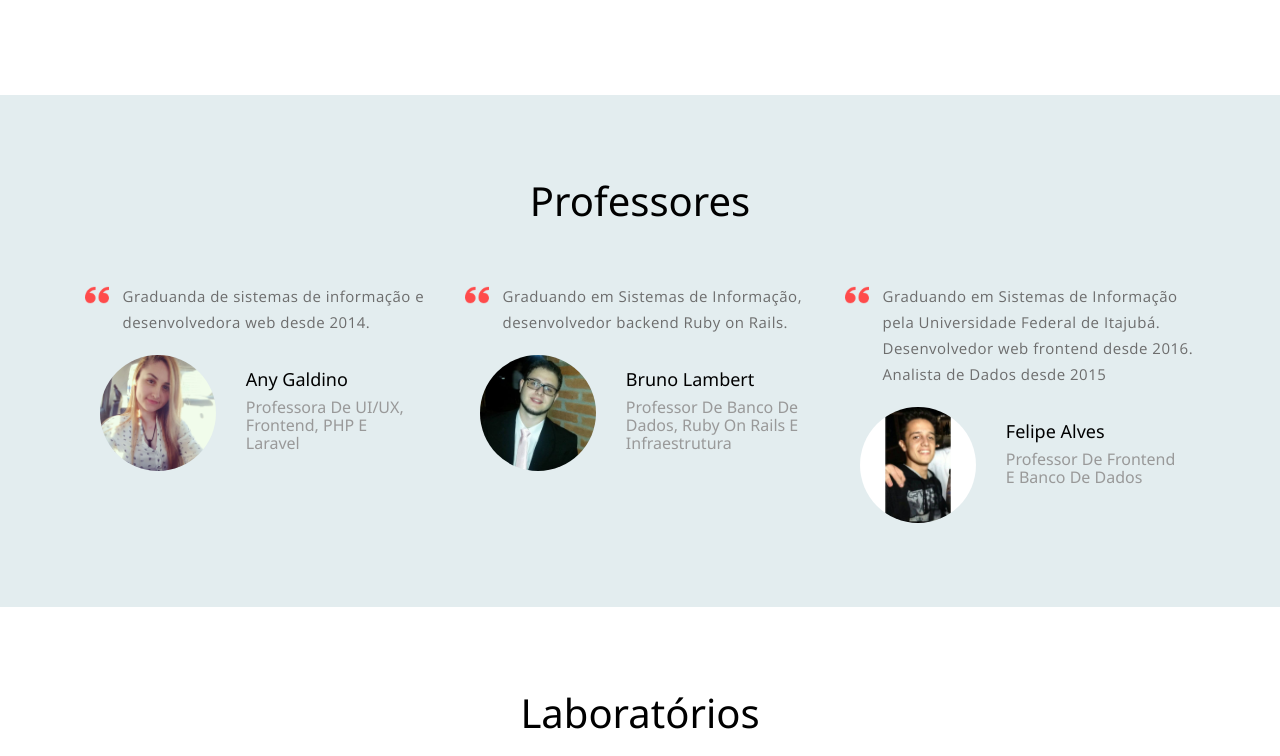
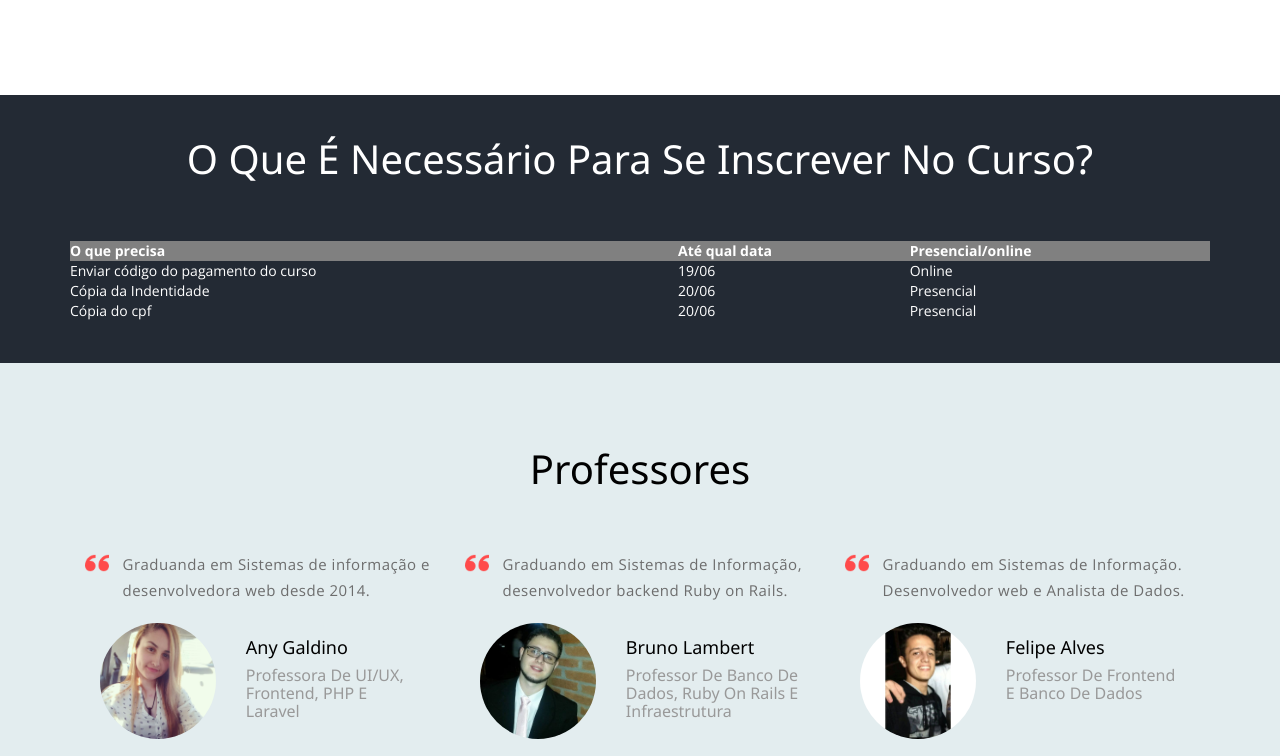
Before and after one commit to anykarolyne/IHC-dev-web-curso, a plain HTML site: page index.html in a window 1280 px wide. Shown: the part 1324-2080 px from the top of the page. Drawn offline with nearby package versions, Linux system fonts and the light colour scheme; some packages are replaced by stand-ins of ours.

Commit message:
Inserção de tabela

```diff
--- a/index.html
+++ b/index.html
@@ -197,6 +197,38 @@ Smartphone Compatible web template, free webdesigns for Nokia, Samsung, LG, Sony
 </section>
 <!-- //publivo alvo -->
 
+<!-- publivo alvo -->
+<section id="duvidas">
+	<div class="contact">
+		<h3 class="heading">O que é necessário para se inscrever no curso?</h3>
+		<div class="container">
+				<table style="width:100%; color:white;">
+				  <tr style="background-color:gray;">
+				    <th>O que precisa</th>
+				    <th>Até qual data</th>
+						<th>Presencial/online</th>
+				  </tr>
+					<tr>
+						<td>Enviar código do pagamento do curso</td>
+				    <td>19/06</td>
+				    <td>Online</td>
+					</tr>
+				  <tr>
+				    <td>Cópia da Indentidade</td>
+				    <td>20/06</td>
+				    <td>Presencial</td>
+				  </tr>
+	 				 <tr>
+	 					 <td>Cópia do cpf</td>
+	 					 <td>20/06</td>
+	 					 <td>Presencial</td>
+	 				 </tr>
+				</table>
+		</div>
+	</div>
+</section>
+<!-- //publivo alvo -->
+
 <!-- Professores-->
 <section id="professores">
 	<div class="clients">
@@ -207,7 +239,7 @@ Smartphone Compatible web template, free webdesigns for Nokia, Samsung, LG, Sony
 						<article style="position: absolute; width: 100%; opacity: 0;">
 							<div class="banner-wrap">
 								<div class="col-md-4 client-grids">
-									<p>Graduanda de sistemas de informação e desenvolvedora web desde 2014.</p>
+									<p>Graduanda em Sistemas de informação e desenvolvedora web desde 2014.</p>
 									<div class="col-md-5 c-img">
 										<img src="images/c1.jpg"  alt="" />
 									</div>
@@ -229,7 +261,7 @@ Smartphone Compatible web template, free webdesigns for Nokia, Samsung, LG, Sony
 									<div class="clearfix"></div>
 								</div>
 								<div class="col-md-4 client-grids">
-									<p>Graduando em Sistemas de Informação pela Universidade Federal de Itajubá. Desenvolvedor web frontend desde 2016. Analista de Dados desde 2015</p>
+									<p>Graduando em Sistemas de Informação. Desenvolvedor web e Analista de Dados.</p>
 									<div class="col-md-5 c-img">
 										<img src="images/c3.jpg"  alt="" />
 									</div>
@@ -297,7 +329,7 @@ Smartphone Compatible web template, free webdesigns for Nokia, Samsung, LG, Sony
 <section id="maps">
 	<div class="map">
 		<div class="container">
-			<h3 class="heading">Mapa</h3>
+			<h3 class="heading">Localização da escola</h3>
 			<div id="map"></div>
 			</div>
 		</div>
```
